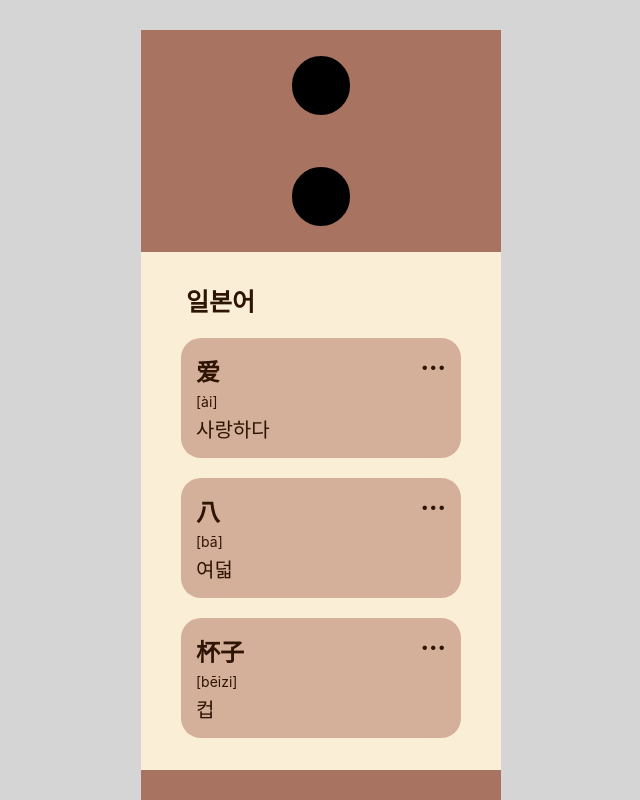
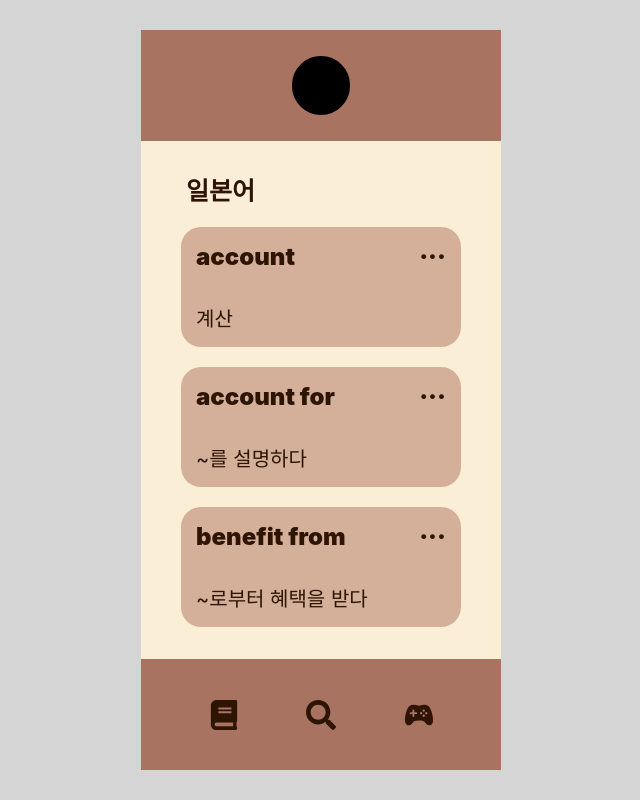
Before and after one commit to NamBaeDeop/VocaJam_FE, a React (Create React App) app: page / in a window 1280 px wide. Shown: the top 800 px of the page, without its empty margins (319-959 px from the left). Built offline with nearby package versions, Linux system fonts and the light colour scheme.

Commit message:
vocaCard state 추가

```diff
--- a/public/index.html
+++ b/public/index.html
@@ -10,7 +10,7 @@
     />
     <!-- <<<<<<< HEAD -->
 
-    <link rel="manifest" href="%PUBLIC_URL%/manifest.json" />
+    <!-- <link rel="manifest" href="%PUBLIC_URL%/manifest.json" /> -->
     <!-- ======= >>>>>>> 25004e4c2c2a2de20d628eddd7d6125a11940a27 -->
 
     <title>React App</title>
--- a/src/App.js
+++ b/src/App.js
@@ -1,14 +1,10 @@
 import VocaPage from './jsx/VocaPage/VocaPage';
 import Game from "./jsx/game/Game";
-import Header from "./jsx/default/Header";
-import Footer from "./jsx/default/Footer";
 
 function App() {
   return (
     <>
-      <Header/>
       <VocaPage />
-      <Footer />
     </>
   );
 }
--- a/src/css/vocaCard.css
+++ b/src/css/vocaCard.css
@@ -26,7 +26,7 @@
 
 .word{
     font-size: 24px;
-    font-weight: 800;
+    font-weight: 900;
 }
 
 .to_modal{
@@ -40,3 +40,7 @@
 .meaning{
     font-size: 20px;
 }
+
+.remove{
+    display: none;
+}
--- a/src/jsx/VocaCard/VocaCard.jsx
+++ b/src/jsx/VocaCard/VocaCard.jsx
@@ -4,6 +4,7 @@ import '../../css/vocaCard.css';
 
 export default function VocaCard(){
     // const [voca, setVoca] = useState([]);
+    const [lang, setLang] = useState("EN");
 
     // const getData=()=>{
     //     fetch('./data/dummyChinese.json')
@@ -21,7 +22,7 @@ export default function VocaCard(){
 
         const getData = async () => {
             try {
-                const response = await fetch('./data/dummyChinese.json');
+                const response = await fetch('./data/dummyEnglish.json');
                 const data = await response.json();
                 console.log(data);
                 setVoca(data);
@@ -50,9 +51,11 @@ export default function VocaCard(){
                             <div className="card" key={item.id}>
                                 <div className="con card_top">
                                     <span className="word">{item.word}</span>
-                                    <span className="word to_modal">&middot;&middot;&middot;</span>
+                                    <span className="word to_modal" onClick={(e)=> {
+                                        console.log(e.target.parentNode);
+                                    }}>&middot;&middot;&middot;</span>
                                 </div>
-                                <span className="con pronunciation">&#91;{item.pronunciation}&#93;</span>
+                                <span className={`con pronounciation ${lang === "EN"? "remove":""}`}>{item.pronunciation}</span>
                                 <span className="con meaning">{item.meaning}</span>
                             </div>
                         ))}
--- a/src/jsx/VocaPage/VocaPage.jsx
+++ b/src/jsx/VocaPage/VocaPage.jsx
@@ -5,7 +5,6 @@ import VocaCard from "../VocaCard/VocaCard";
 import Main from "../../css/Vocapage";
 
 export default function VocaPage(){
-
     return (
         <>
             <Header/>
```
Also changed, not shown: public/data/dummyEnglish.json (renamed from public/data/dummyEnlgish.json).
